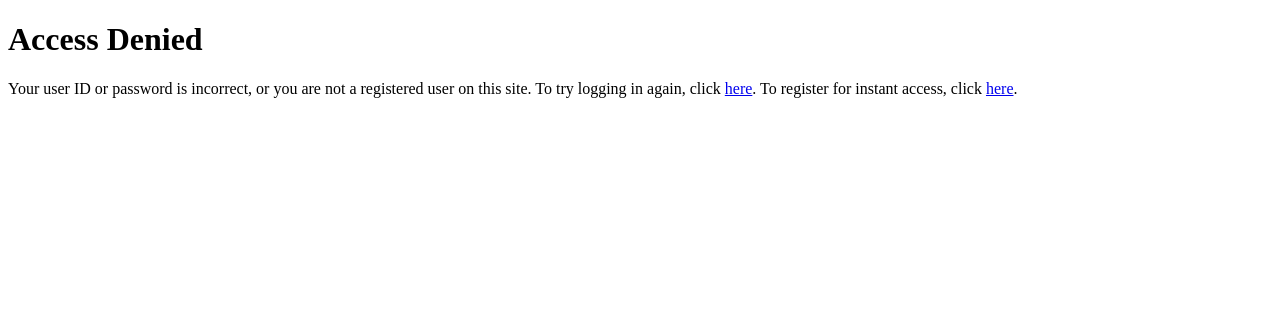
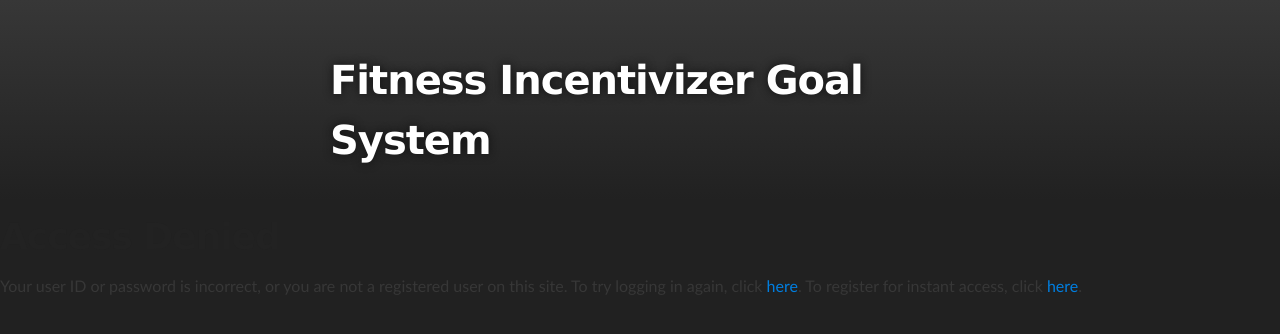
Before and after one commit to ikaikastine/team-fig, a PHP site: page /test_page.php in a window 1280 px wide. Shown: the top 334 px of the page. Run offline with PHP 8.4, Linux system fonts and the light colour scheme; the visitor is signed in with stand-in values (Sample User, id 1); data that the repository does not hold is empty.

Commit message:
modified style

```diff
--- a/accesscontrol.php
+++ b/accesscontrol.php
@@ -6,8 +6,35 @@
 	include_once 'common.php';
 	include_once 'db.php';
 	include_once 'cred.php';
+?>
+<!DOCTYPE html>
+<html lang="US-EN">
+<head>
+	<title>Fitness Incentivizer Goal System</title>
 
+	<!-- Latest compiled and minified CSS -->
+	<link rel="stylesheet" href="https://maxcdn.bootstrapcdn.com/bootstrap/3.3.5/css/bootstrap.min.css" integrity="sha512-dTfge/zgoMYpP7QbHy4gWMEGsbsdZeCXz7irItjcC3sPUFtf0kuFbDz/ixG7ArTxmDjLXDmezHubeNikyKGVyQ==" crossorigin="anonymous">
 
+	<!-- Optional theme -->
+	<link rel="stylesheet" href="https://maxcdn.bootstrapcdn.com/bootstrap/3.3.5/css/bootstrap-theme.min.css" integrity="sha384-aUGj/X2zp5rLCbBxumKTCw2Z50WgIr1vs/PFN4praOTvYXWlVyh2UtNUU0KAUhAX" crossorigin="anonymous">
+
+	<link rel="stylesheet" type"text/css" media="screen" href="stylesheets/stylesheet.css">
+</head>
+<body>
+	<div id="header_wrap" class="outer">
+		<header class="inner">
+			<h1 id="project_title">Fitness Incentivizer Goal System</h1>
+			<!-- <h2 id="project_tagline">Repository for team fig </h2> -->
+			<!--
+			<section id="downloads">
+			<a class="zip_download_link" href="https://github.com/ikaikastine/team-fig/zipball/master">Download this project as a .zip file</a>
+			<a class="tar_download_link" href="https://github.com/ikaikastine/team-fig/tarball/master">Download this project as a tar.gz file</a>
+			</section>
+			-->
+		</header>
+	</div>
+
+<?php
 	if (isset($_POST['uid'])) {
 		$uid = $_POST['uid'];
 	} else {
@@ -21,26 +48,22 @@
 
 	if(!isset($uid)) {
 ?>
-	<!DOCTYPE html PUBLIC "-//W3C/DTD XHTML 1.0 Transitional//EN"
-	"http://www.w3.org/TR/xhtml1/DTD/xhtml1-transitional.dtd">
-	<html xmlns="http://www.w3.org/1999/xhtml">
-	<head>
-		<title> Please Log In for Access </title>
-		<meta http-equiv="Content-Type"
-	content="text/html; charset=iso-8859-1" />
-	</head>
-	<body>
+		<div class="inner">
 			<h1> Login Required </h1>
 			<p>You must log in to access this area of the site. If you are
 			not a registered user, <a href="RegisterUser.php">click here</a>
 			to sign up for instant access!</p>
-		<p><form method="post" action="<?=$_SERVER['PHP_SELF']?>">
-		Username: <input type="text" name="uid" size="8" /><br />
-		Password: <input type="password" name="pwd" SIZE="8" /><br />
-		<input type="submit" value="Log in" />
-	</form></p>
-	</body>
-	</html>
+			<form method="post" action="<?=$_SERVER['PHP_SELF']?>">
+				<div class="form-group">
+					<label for="username">Username</label>
+					<input class="form-control" type="text" name="uid" size="8" placeholder="User Name">
+				</div>
+				<div class="form-group">
+					<label for="password">Password</label>
+					<input class="form-control" type="password" name="pwd" SIZE="8">
+				</div>
+				<button class="btn btn-default" type="submit">Login</button>
+			</form>
 <?php
 		exit;
 	}
@@ -65,23 +88,14 @@
 	unset($_SESSION['uid']);
 	unset($_SESSION['pwd']);
 ?>
-	<!DOCTYPE html PUBLIC "-//W3C//DTD XHTML 1.0 Transitional//EN"
-	"http://www.w3.org/TR/xhtml1/DTD/xhtml1-transitional.dtd">
-	<html xmlns="http://www.w3.org/1999/xhtml">
-		<head>
-			<title> Access Denied </title>
-			<meta http-equiv="Content-Type"
-			content="text/html; charset=iso-8859-1" />
-		</head>
-		<body>
 		<h1> Access Denied </h1>
 		<p>Your user ID or password is incorrect, or you are not a
 		registered user on this site. To try logging in again, click
 		<a href="<?=$_SERVER['PHP_SELF']?>">here</a>. To register for instant
 		access, click <a href="RegisterUser.php">here</a>.</p>
-		</body>
-	</html>
 <?php
 	exit;
 	}
 ?>
+</body>
+</html>
--- a/editProfile.php
+++ b/editProfile.php
@@ -54,7 +54,7 @@
 				<input type="password" class="form-control" id="password" placeholder="Password">
 			</div>
 
-			<button type="submit" class="btn btn-default">Submit</button>
+			<button type="submit" class="btn btn-default">Save</button>
 		</div>
 	</form>
 	</div>
--- a/test_page.php
+++ b/test_page.php
@@ -1,12 +1,35 @@
 <?php include 'accesscontrol.php'; ?>
-<!DOCTYPE html><html>
+<!DOCTYPE html>
+<html lang="US-EN">
 <head>
-    <meta  content="text/html; charset=UTF-8"  http-equiv="content-type">
-    <title>test page</title>
+	<title>Fitness Incentivizer Goal System</title>
+
+	<!-- Latest compiled and minified CSS -->
+	<link rel="stylesheet" href="https://maxcdn.bootstrapcdn.com/bootstrap/3.3.5/css/bootstrap.min.css" integrity="sha512-dTfge/zgoMYpP7QbHy4gWMEGsbsdZeCXz7irItjcC3sPUFtf0kuFbDz/ixG7ArTxmDjLXDmezHubeNikyKGVyQ==" crossorigin="anonymous">
+
+	<!-- Optional theme -->
+	<link rel="stylesheet" href="https://maxcdn.bootstrapcdn.com/bootstrap/3.3.5/css/bootstrap-theme.min.css" integrity="sha384-aUGj/X2zp5rLCbBxumKTCw2Z50WgIr1vs/PFN4praOTvYXWlVyh2UtNUU0KAUhAX" crossorigin="anonymous">
+
+	<link rel="stylesheet" type"text/css" media="screen" href="stylesheets/stylesheet.css">
 </head>
 <body>
+	<div id="header_wrap" class="outer">
+		<header class="inner">
+			<h1 id="project_title">Fitness Incentivizer Goal System</h1>
+			<!-- <h2 id="project_tagline">Repository for team fig </h2> -->
+			<!--
+			<section id="downloads">
+			<a class="zip_download_link" href="https://github.com/ikaikastine/team-fig/zipball/master">Download this project as a .zip file</a>
+			<a class="tar_download_link" href="https://github.com/ikaikastine/team-fig/tarball/master">Download this project as a tar.gz file</a>
+			</section>
+			-->
+		</header>
+	</div>
+
+	<div class="inner">
 		<p>WELCOME TO THE WEBSITE!</p>
 		<p>YOU ARE NOW IN THE LOGGED-IN SECTION OF THE SITE!</p>
 		<p><a  href="FORCE_LOGOUT.php">LOGOUT</a></p>
+	</div>
 </body>
 </html>
```
Lines whose indentation alone changed are shown as unchanged.
